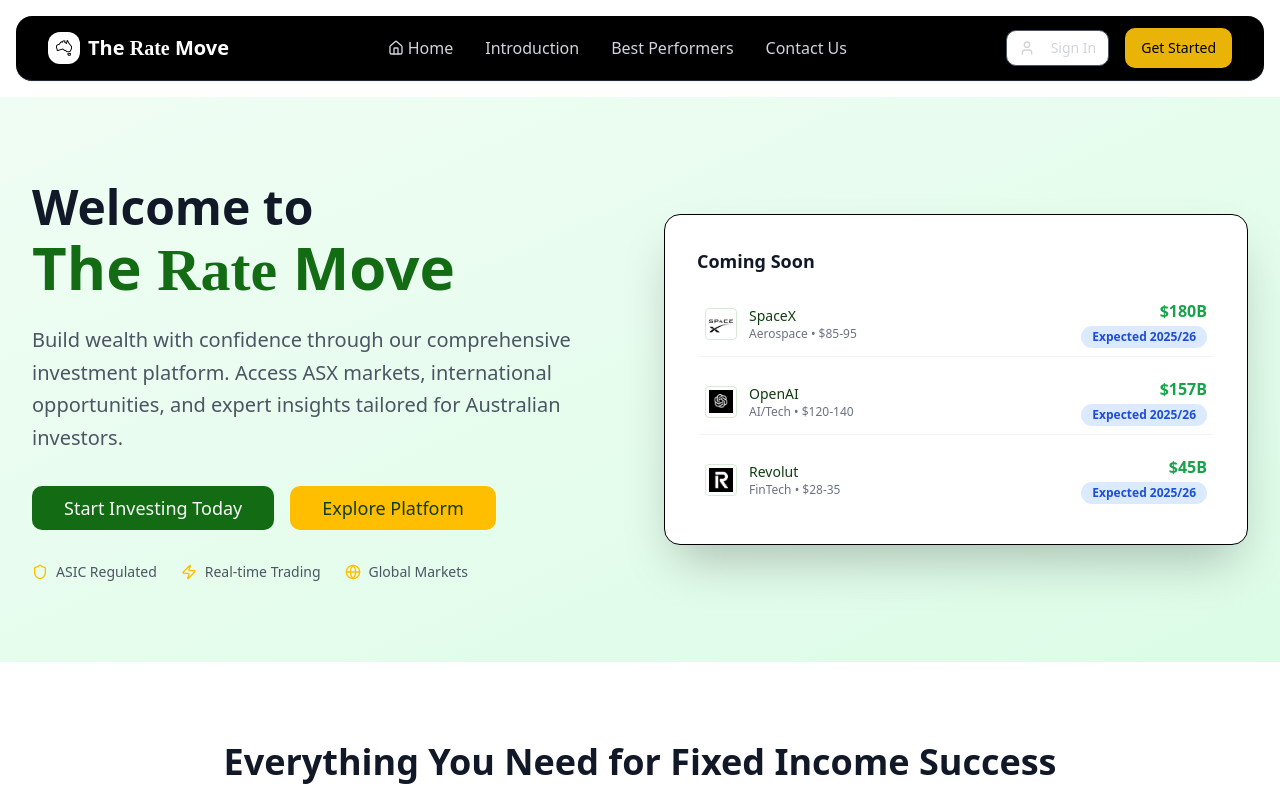
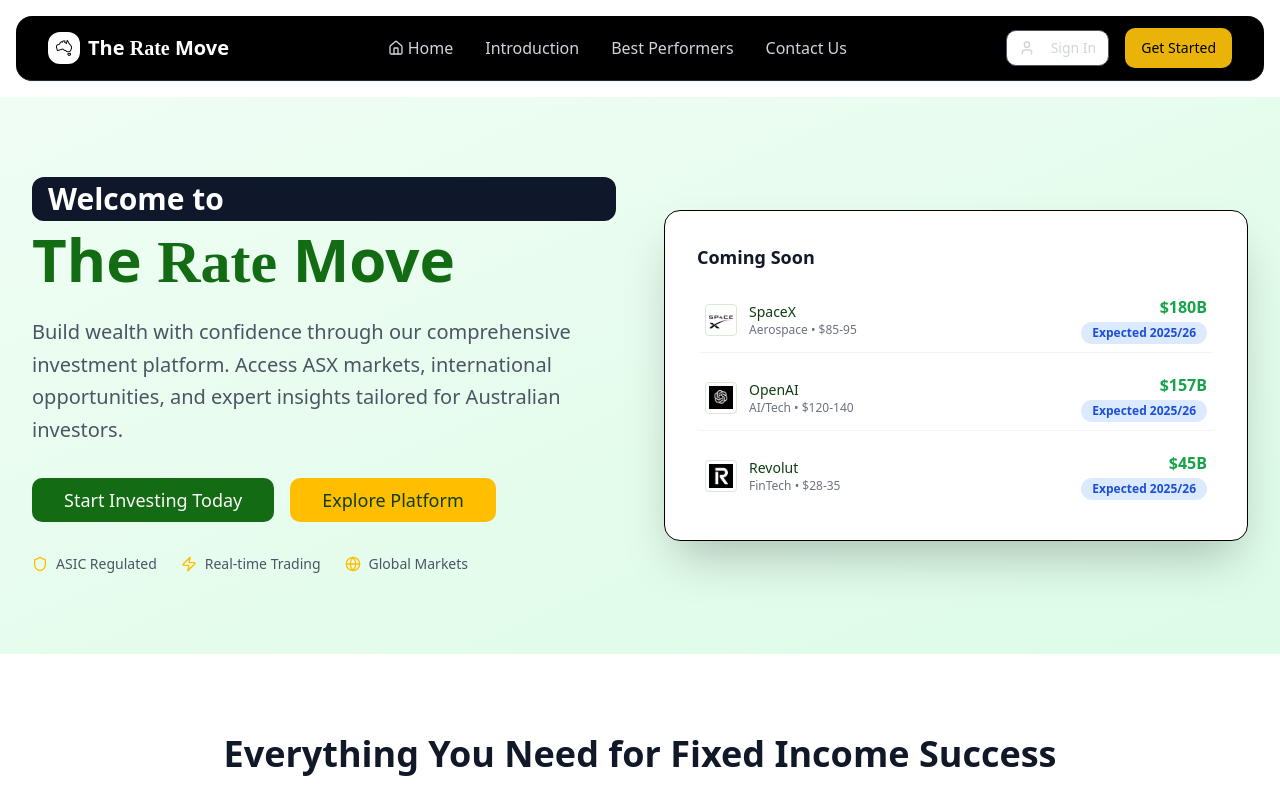
Before and after one commit to webdzignz/aussie-investor-vibe-shift, a React (Vite) app: page /private-equity in a window 1280 px wide. Shown: the top 800 px of the page. Built offline with nearby package versions, Linux system fonts and the light colour scheme; a web font is replaced by a local one.

Commit message:
Add container to heading
Wrapped the "Welcome" heading in a container component.

```diff
--- a/src/components/Hero.tsx
+++ b/src/components/Hero.tsx
@@ -99,7 +99,7 @@ const Hero = ({ showIPOs = false, isFixedIncome = false }: { showIPOs?: boolean;
         <div className="grid grid-cols-1 lg:grid-cols-2 gap-12 items-center">
           <div>
             <h1 className="text-5xl font-bold mb-6 leading-tight">
-              <span className={`${isFixedIncome ? "bg-navy-900 text-white px-4 py-1 rounded-lg block mb-2 text-3xl" : "text-gray-900"}`}>Welcome to</span>
+              <span className="bg-navy-900 text-white px-4 py-1 rounded-lg block mb-2 text-3xl">Welcome to</span>
               <span className={`${isFixedIncome ? "text-navy-900" : "text-primary"} block text-6xl`}>
                 The <span className="font-ink-free">Rate</span> Move
               </span>
```
